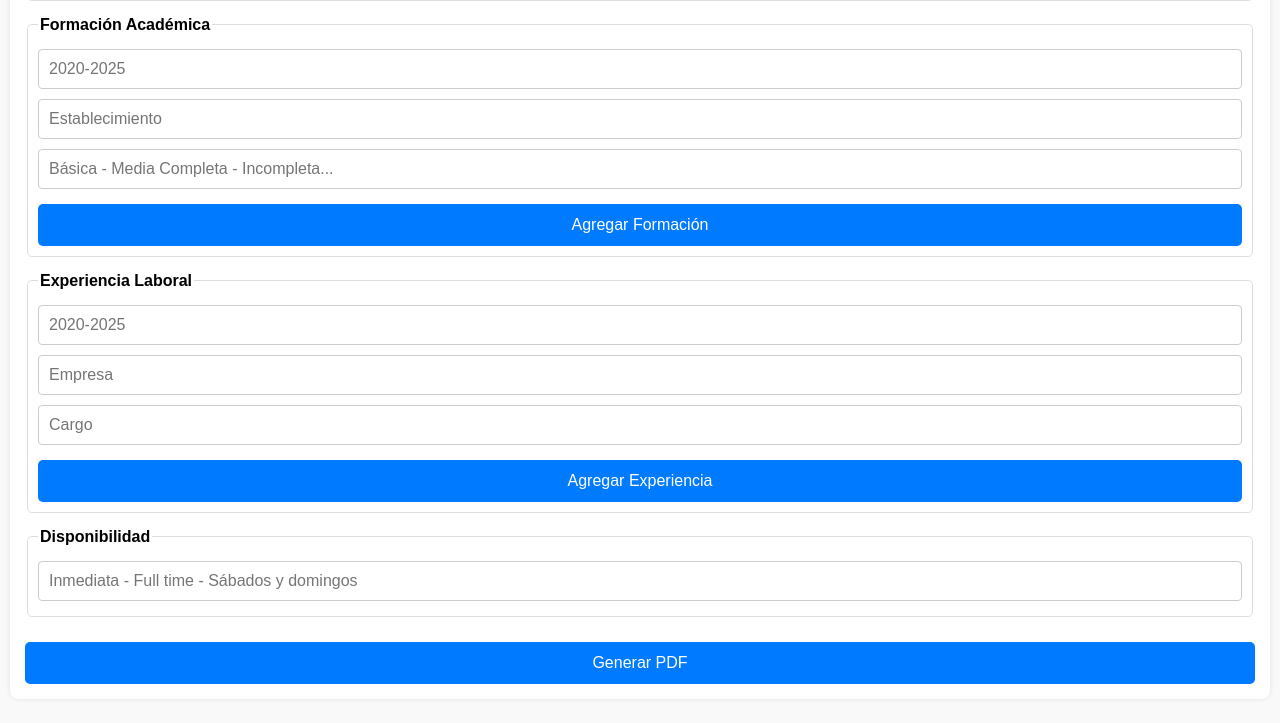
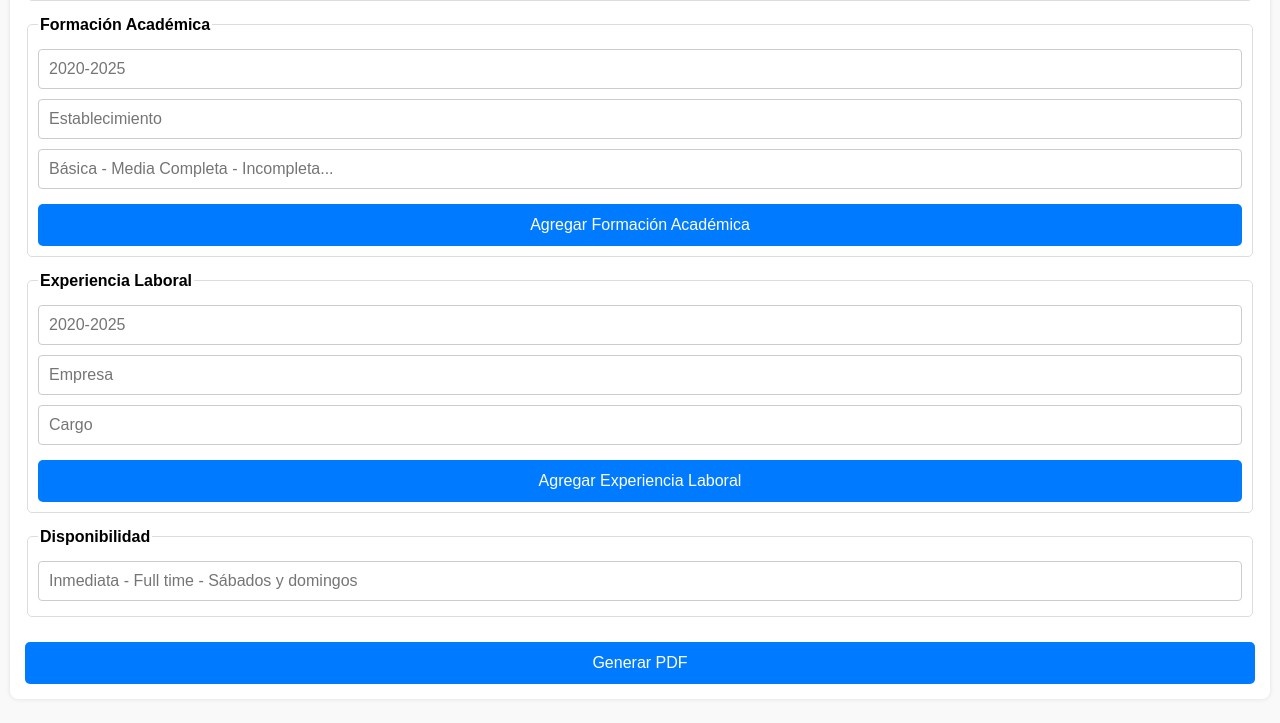
Before and after one commit to cybernovala/curriculum, a plain HTML site: page index.html in a window 1280 px wide. Shown: the part 870-1593 px from the top of the page. Drawn offline with Linux system fonts and the light colour scheme.

Commit message:
Update index.html

```diff
--- a/index.html
+++ b/index.html
@@ -109,7 +109,7 @@
         <input type="text" name="establecimiento" placeholder="Establecimiento" required />
         <input type="text" name="grado" placeholder="Básica - Media Completa - Incompleta..." required />
       </div>
-      <button type="button" onclick="agregarCampo('academico')">Agregar Formación</button>
+      <button type="button" onclick="agregarCampo('academico')">Agregar Formación Académica</button>
     </fieldset>
 
     <fieldset id="laboral">
@@ -119,7 +119,7 @@
         <input type="text" name="empresa" placeholder="Empresa" required />
         <input type="text" name="cargo" placeholder="Cargo" required />
       </div>
-      <button type="button" onclick="agregarCampo('laboral')">Agregar Experiencia</button>
+      <button type="button" onclick="agregarCampo('laboral')">Agregar Experiencia Laboral</button>
     </fieldset>
 
     <fieldset>
```
